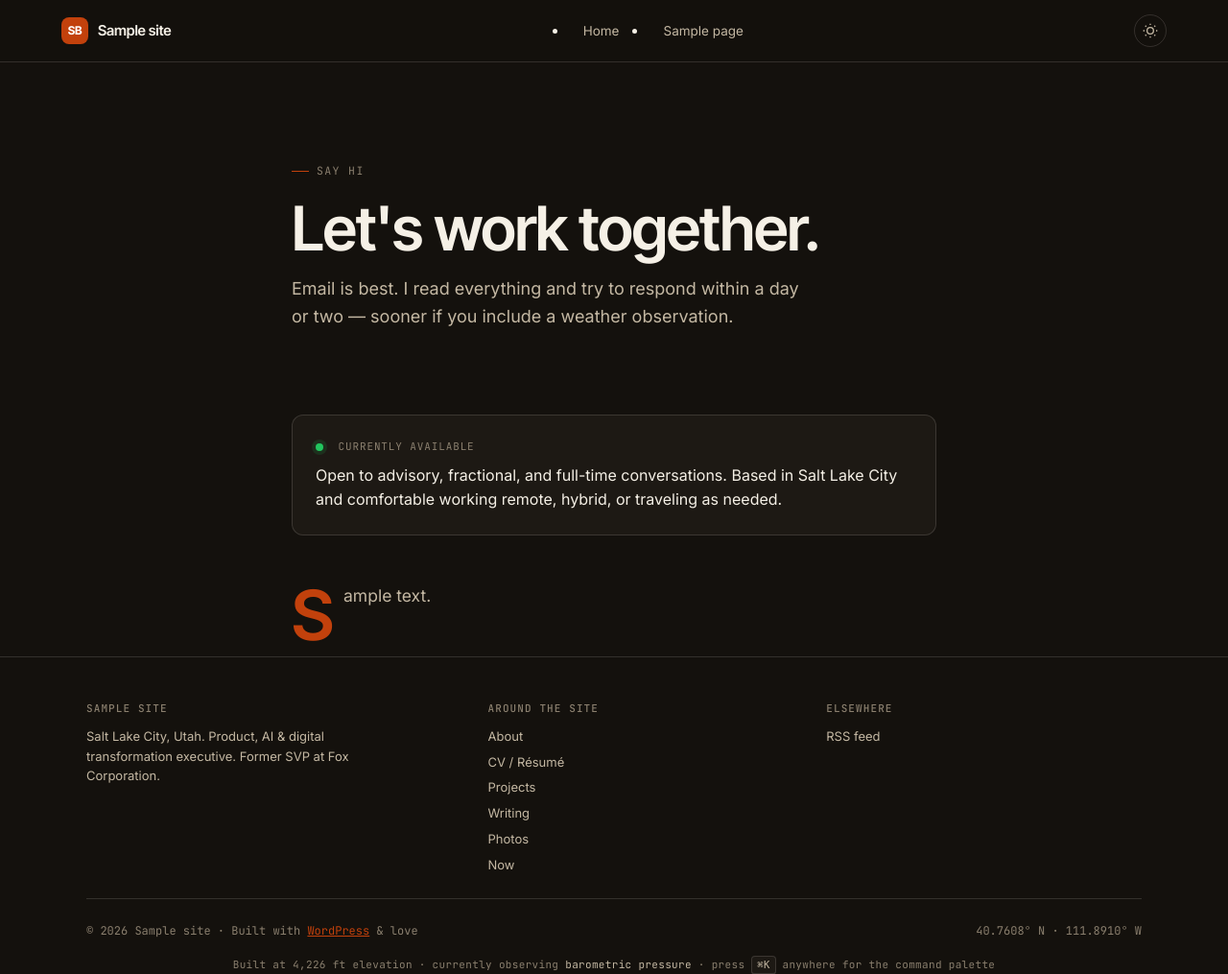
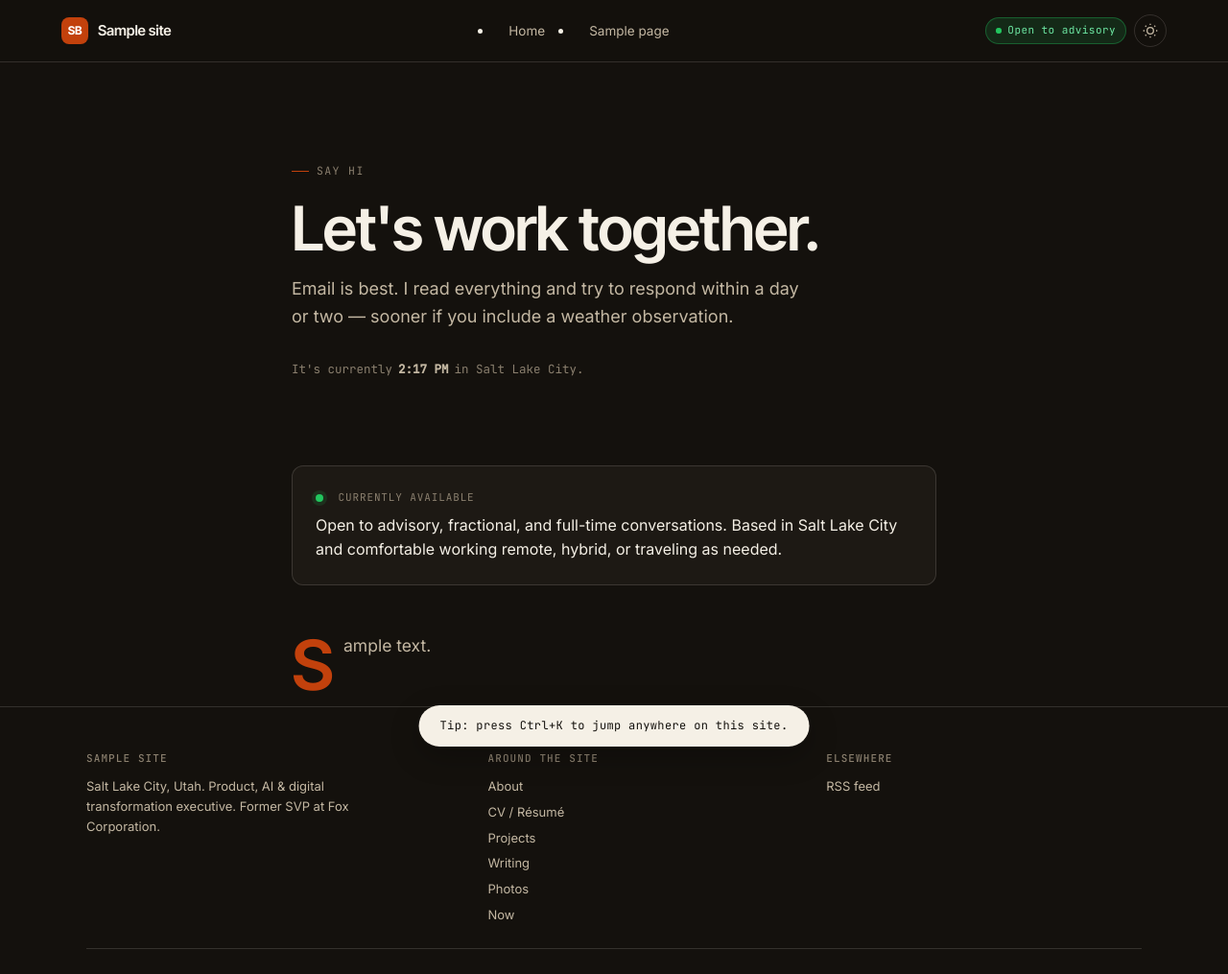
Before and after one commit to stevembaron/stevebaron-wordpress-theme, a WordPress theme: template page-contact.php in a window 1280 px wide. Shown: the top 1015 px of the page at 96% size. Run offline with PHP 8.4 and a stand-in for WordPress, Linux system fonts and the light colour scheme; the site name, menu and one post (Sample post) are stand-ins, and other content is empty; some libraries are stand-ins or nearby versions.

Commit message:
v1.3 polish round 3: TOC, tilt, status pill, and other small joys
Posts:
- Auto-generated Table of Contents in a sticky right-rail nav on posts
  with 3+ headings. Uses IntersectionObserver to highlight the active
  section as you scroll. Hidden on viewports under 1180px and in
  reading mode (where it'd be in the way).
- Body links in .entry-content now have a left-to-right underline
  reveal on hover (background-image + animated background-size). Skips
  the heading anchor # links.
- Figure caption styling so that <figure><img><figcaption> blocks
  render with proper monospace metadata under the image.

Projects:
- Project cards (home + projects page) now subtly 3D-tilt with the
  cursor. Perspective on the parent grid, rotateX/Y proportional to
  mouse position, snaps back smoothly on leave. Respects reduced-motion.

Photos:
- Photo grid captions now slide up + fade in on hover/focus with a
  gradient backdrop and a glassy category pill.

Navigation:
- "Open to advisory" status pill in the nav, fed by the existing
  sb_contact_available Customizer toggle. Pulsing green dot. Hidden on
  small screens. Click → /contact/.

Contact page:
- Local SLC clock under the lead paragraph ("It's currently 4:12 PM in
  Salt Lake City."). Ticks once per second, formatted via Intl with
  America/Denver as the timezone.

Discoverability:
- One-time first-visit hint toast pointing at ⌘K (Cmd on Mac, Ctrl
  elsewhere). Stored in localStorage so it never re-appears once seen.
  Skipped on phones.

https://claude.ai/code/session_01Pm6bEoy2umY34dYqRxgBnz

```diff
--- a/assets/css/main.css
+++ b/assets/css/main.css
@@ -1842,3 +1842,181 @@ body.sb-weather-geek .nav-brand-mark {
   50%      { transform: rotate(3deg); }
 }
 body.sb-weather-geek a:hover { text-decoration: underline wavy var(--accent); }
+
+/* ============================================================
+   POST TABLE OF CONTENTS (sticky sidebar)
+   ============================================================ */
+
+.sb-toc {
+  position: fixed;
+  top: 120px;
+  right: max(24px, calc((100vw - 720px) / 2 - 240px));
+  width: 200px;
+  max-height: calc(100vh - 160px);
+  overflow-y: auto;
+  z-index: 50;
+  font-family: var(--font-mono);
+  font-size: 11.5px;
+  letter-spacing: .02em;
+  color: var(--ink-3);
+  padding-left: 14px;
+  border-left: 1px solid var(--line);
+  opacity: 0;
+  animation: sb-toc-in .35s .8s ease-out forwards;
+}
+@keyframes sb-toc-in { to { opacity: 1; } }
+.sb-toc-title {
+  text-transform: uppercase;
+  letter-spacing: .12em;
+  color: var(--ink-3);
+  margin-bottom: 10px;
+}
+.sb-toc ol {
+  list-style: none;
+  margin: 0;
+  padding: 0;
+}
+.sb-toc li {
+  padding: 4px 0;
+  transition: padding-left .2s;
+}
+.sb-toc-h3 { padding-left: 14px; font-size: 11px; }
+.sb-toc a {
+  color: var(--ink-3);
+  text-decoration: none;
+  display: block;
+  transition: color .15s;
+}
+.sb-toc a:hover { color: var(--ink); }
+.sb-toc li.is-active {
+  padding-left: 6px;
+}
+.sb-toc li.is-active a {
+  color: var(--accent);
+}
+.sb-toc-h3.is-active { padding-left: 20px; }
+.sb-toc::-webkit-scrollbar { width: 4px; }
+.sb-toc::-webkit-scrollbar-thumb { background: var(--line); border-radius: 4px; }
+@media (max-width: 1180px) {
+  .sb-toc { display: none; }
+}
+body.sb-reading .sb-toc { display: none; }
+
+/* ============================================================
+   POST BODY LINK — animated underline reveal
+   ============================================================ */
+
+.entry-content p a:not(.sb-anchor),
+.entry-content li a:not(.sb-anchor) {
+  position: relative;
+  text-decoration: none;
+  background-image: linear-gradient(var(--accent), var(--accent));
+  background-repeat: no-repeat;
+  background-position: 0 100%;
+  background-size: 0 1.5px;
+  transition: background-size .35s cubic-bezier(.2,.6,.2,1), color .15s;
+  padding-bottom: 1px;
+}
+.entry-content p a:not(.sb-anchor):hover,
+.entry-content li a:not(.sb-anchor):hover {
+  background-size: 100% 1.5px;
+}
+
+/* ============================================================
+   PROJECT CARD TILT (sets up perspective container)
+   ============================================================ */
+
+.projects-grid { perspective: 1000px; }
+.project-card { will-change: transform; }
+
+/* ============================================================
+   FIGURE CAPTIONS in post body
+   ============================================================ */
+
+.entry-content figure { margin: 32px 0; }
+.entry-content figcaption {
+  margin-top: 10px;
+  font-family: var(--font-mono);
+  font-size: 12px;
+  color: var(--ink-3);
+  text-align: center;
+  letter-spacing: .02em;
+}
+
+/* ============================================================
+   PHOTO CAPTION HOVER OVERLAY
+   ============================================================ */
+
+.photo-item { position: relative; overflow: hidden; }
+.photo-item .photo-caption {
+  position: absolute;
+  left: 0; right: 0; bottom: 0;
+  padding: 16px 18px 14px;
+  background: linear-gradient(180deg, transparent 0%, rgba(0,0,0,.7) 100%);
+  color: #fff;
+  display: flex;
+  align-items: center;
+  justify-content: space-between;
+  gap: 12px;
+  opacity: 0;
+  transform: translateY(8px);
+  transition: opacity .25s, transform .25s cubic-bezier(.2,.6,.2,1);
+}
+.photo-item:hover .photo-caption,
+.photo-item:focus-within .photo-caption { opacity: 1; transform: translateY(0); }
+.photo-item .photo-caption-tag {
+  font-family: var(--font-mono);
+  font-size: 10.5px;
+  letter-spacing: .08em;
+  text-transform: uppercase;
+  padding: 3px 8px;
+  border-radius: 99px;
+  background: rgba(255,255,255,.18);
+  backdrop-filter: blur(8px);
+}
+
+/* ============================================================
+   NAV "OPEN TO WORK" STATUS PILL
+   ============================================================ */
+
+.nav-status {
+  display: inline-flex;
+  align-items: center;
+  gap: 6px;
+  padding: 4px 10px;
+  border-radius: 99px;
+  font-family: var(--font-mono);
+  font-size: 11px;
+  letter-spacing: .04em;
+  color: #1a7f37;
+  background: color-mix(in oklab, #22c55e 14%, transparent);
+  border: 1px solid color-mix(in oklab, #22c55e 35%, transparent);
+  text-decoration: none;
+  transition: background .15s, transform .15s;
+}
+[data-mode="dark"] .nav-status { color: #6ee7a3; }
+.nav-status:hover { transform: translateY(-1px); }
+.nav-status::before {
+  content: '';
+  width: 6px; height: 6px;
+  border-radius: 50%;
+  background: #22c55e;
+  box-shadow: 0 0 0 0 rgba(34,197,94,.6);
+  animation: sb-pulse-live 2.2s ease-in-out infinite;
+}
+@media (max-width: 900px) { .nav-status { display: none; } }
+
+/* ============================================================
+   SLC LOCAL CLOCK on contact
+   ============================================================ */
+
+.slc-clock {
+  display: inline-flex;
+  align-items: center;
+  gap: 6px;
+  font-family: var(--font-mono);
+  font-size: 12.5px;
+  color: var(--ink-3);
+  margin-top: 8px;
+}
+.slc-clock [data-slc-clock] { color: var(--ink-2); font-variant-numeric: tabular-nums; }
--- a/assets/js/main.js
+++ b/assets/js/main.js
@@ -605,7 +605,128 @@
     initKonami();
     initBrandEasterEgg();
     init404Random();
+
+    // v1.3 goodies
+    initProjectTilt();
+    initPostTOC();
+    initFirstVisitHint();
+    initSLCClock();
   });
+
+  // ── Project card 3D tilt on hover (home + projects pages) ────────────────
+
+  function initProjectTilt() {
+    if (prefersReducedMotion) return;
+    var cards = document.querySelectorAll('.project-card');
+    if (!cards.length) return;
+    cards.forEach(function (card) {
+      var rafId = 0;
+      card.style.transformStyle = 'preserve-3d';
+      card.style.transition = 'transform .25s cubic-bezier(.2,.6,.2,1), box-shadow .25s';
+      card.addEventListener('mousemove', function (e) {
+        var rect = card.getBoundingClientRect();
+        var x = (e.clientX - rect.left) / rect.width  - 0.5;
+        var y = (e.clientY - rect.top)  / rect.height - 0.5;
+        if (rafId) return;
+        rafId = requestAnimationFrame(function () {
+          card.style.transform =
+            'perspective(900px) rotateX(' + (-y * 4).toFixed(2) + 'deg) rotateY(' + (x * 5).toFixed(2) + 'deg) translateY(-3px)';
+          rafId = 0;
+        });
+      });
+      card.addEventListener('mouseleave', function () {
+        card.style.transform = '';
+      });
+    });
+  }
+
+  // ── Table of Contents + scroll-spy on long posts ─────────────────────────
+
+  function initPostTOC() {
+    var entry = document.querySelector('.post-hero .entry-content');
+    if (!entry) return;
+    var headings = entry.querySelectorAll('h2, h3');
+    if (headings.length < 3) return; // only worth showing for substantial posts
+
+    var toc = document.createElement('nav');
+    toc.className = 'sb-toc';
+    toc.setAttribute('aria-label', 'Table of contents');
+    var h = '<div class="sb-toc-title">On this page</div><ol>';
+    headings.forEach(function (heading, i) {
+      if (!heading.id) {
+        var base = (heading.textContent || '').trim().toLowerCase()
+          .replace(/[^a-z0-9\s-]/g, '').replace(/\s+/g, '-').slice(0, 60) || ('section-' + i);
+        var id = base; var n = 2;
+        while (document.getElementById(id)) { id = base + '-' + (n++); }
+        heading.id = id;
+      }
+      var level = heading.tagName.toLowerCase();
+      h += '<li class="sb-toc-' + level + '"><a href="#' + heading.id + '">' + (heading.textContent || '').replace(/[#]+$/, '').trim() + '</a></li>';
+    });
+    h += '</ol>';
+    toc.innerHTML = h;
+    document.body.appendChild(toc);
+
+    var anchors = toc.querySelectorAll('a');
+    function setActive(id) {
+      anchors.forEach(function (a) {
+        a.parentElement.classList.toggle('is-active', a.getAttribute('href') === '#' + id);
+      });
+    }
+
+    if ('IntersectionObserver' in window) {
+      var visible = new Map();
+      var io = new IntersectionObserver(function (entries) {
+        entries.forEach(function (e) {
+          if (e.isIntersecting) visible.set(e.target.id, e.target);
+          else visible.delete(e.target.id);
+        });
+        var first = null, firstTop = Infinity;
+        visible.forEach(function (el) {
+          var t = el.getBoundingClientRect().top;
+          if (t < firstTop) { firstTop = t; first = el.id; }
+        });
+        if (first) setActive(first);
+      }, { rootMargin: '-120px 0px -55% 0px' });
+      headings.forEach(function (h) { io.observe(h); });
+    }
+  }
+
+  // ── First-visit hint toast ───────────────────────────────────────────────
+
+  function initFirstVisitHint() {
+    try {
+      if (localStorage.getItem('sb-seen-cmdk')) return;
+      // Don't hint on first-page-load if they're using a tiny screen
+      if (window.innerWidth < 600) return;
+      setTimeout(function () {
+        var isMac = /Mac|iPhone|iPad/.test(navigator.platform || '');
+        showAlert('Tip: press ' + (isMac ? '⌘K' : 'Ctrl+K') + ' to jump anywhere on this site.', 6500);
+        try { localStorage.setItem('sb-seen-cmdk', '1'); } catch (e) {}
+      }, 3500);
+    } catch (e) {}
+  }
+
+  // ── Local SLC clock on the contact page ──────────────────────────────────
+
+  function initSLCClock() {
+    var el = document.querySelector('[data-slc-clock]');
+    if (!el) return;
+    // SLC is America/Denver. Use Intl to avoid math.
+    function tick() {
+      try {
+        var f = new Intl.DateTimeFormat('en-US', {
+          timeZone: 'America/Denver',
+          hour: 'numeric', minute: '2-digit', hour12: true,
+        });
+        el.textContent = f.format(new Date());
+      } catch (e) {
+        el.textContent = new Date().toLocaleTimeString();
+      }
+    }
+    tick();
+    setInterval(tick, 1000);
+  }
 
   // ── Smart time-of-day greeting (eyebrow on home) ─────────────────────────
 
--- a/header.php
+++ b/header.php
@@ -86,6 +86,9 @@
     </nav>
 
     <div class="nav-actions">
+      <?php if ( get_theme_mod( 'sb_contact_available', true ) ) : ?>
+        <a href="<?php echo esc_url( home_url( '/contact/' ) ); ?>" class="nav-status"><?php esc_html_e( 'Open to advisory', 'stevebaron' ); ?></a>
+      <?php endif; ?>
       <!-- Dark mode toggle -->
       <button class="dark-toggle" aria-label="<?php _e('Toggle dark mode','stevebaron'); ?>">
         <svg class="icon-moon" viewBox="0 0 24 24" width="16" height="16" fill="none" stroke="currentColor" stroke-width="2">
--- a/page-contact.php
+++ b/page-contact.php
@@ -25,6 +25,12 @@ $cards = [
     <?php if ($subtext) : ?>
       <p class="lead"><?php echo esc_html($subtext); ?></p>
     <?php endif; ?>
+
+    <div class="slc-clock">
+      <?php esc_html_e( "It's currently", 'stevebaron' ); ?>
+      <strong data-slc-clock>—</strong>
+      <?php esc_html_e( 'in Salt Lake City.', 'stevebaron' ); ?>
+    </div>
 
     <div class="contact-cards">
       <?php foreach ($cards as [$label, $key, $prefix]) : ?>
```
